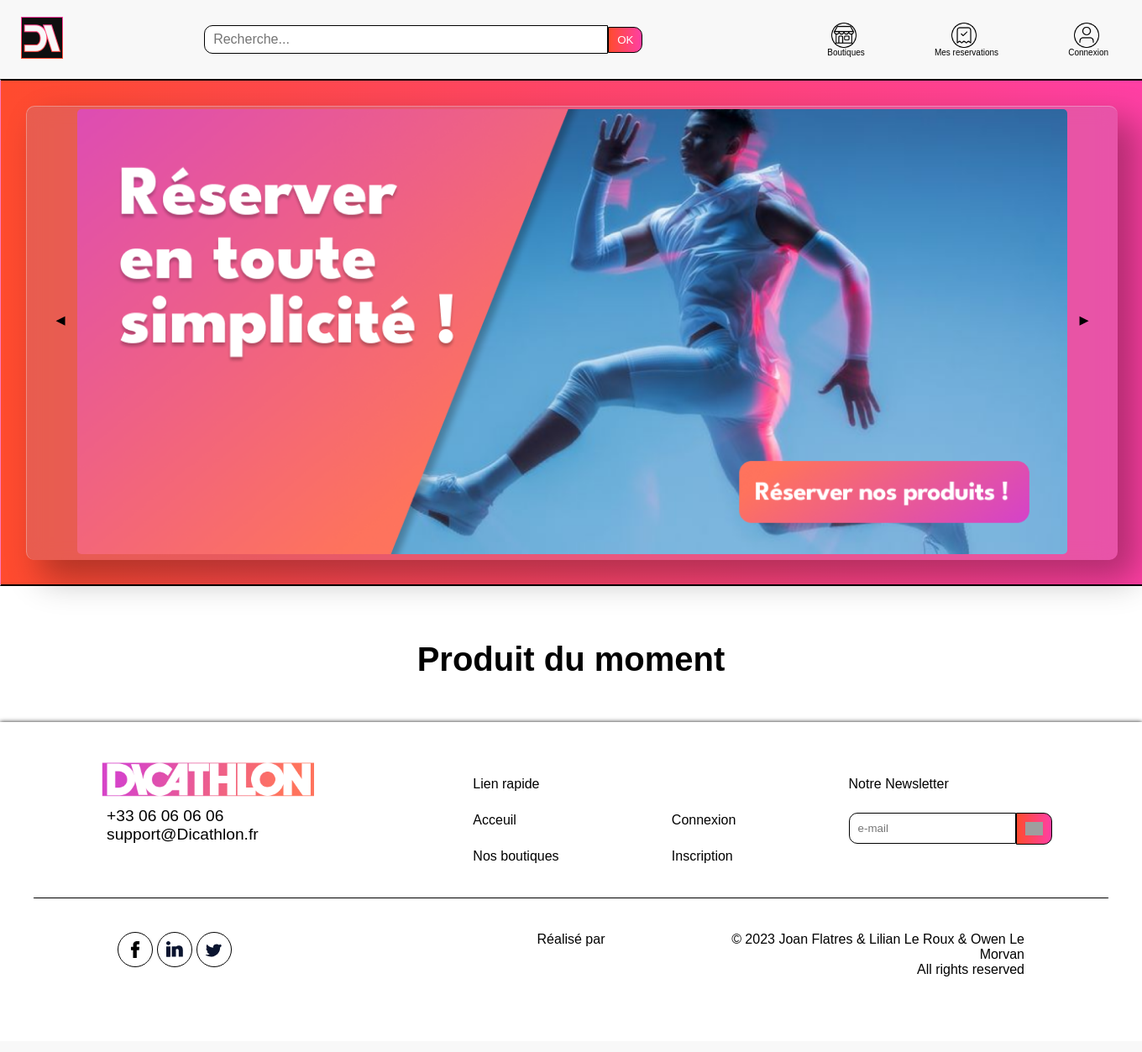
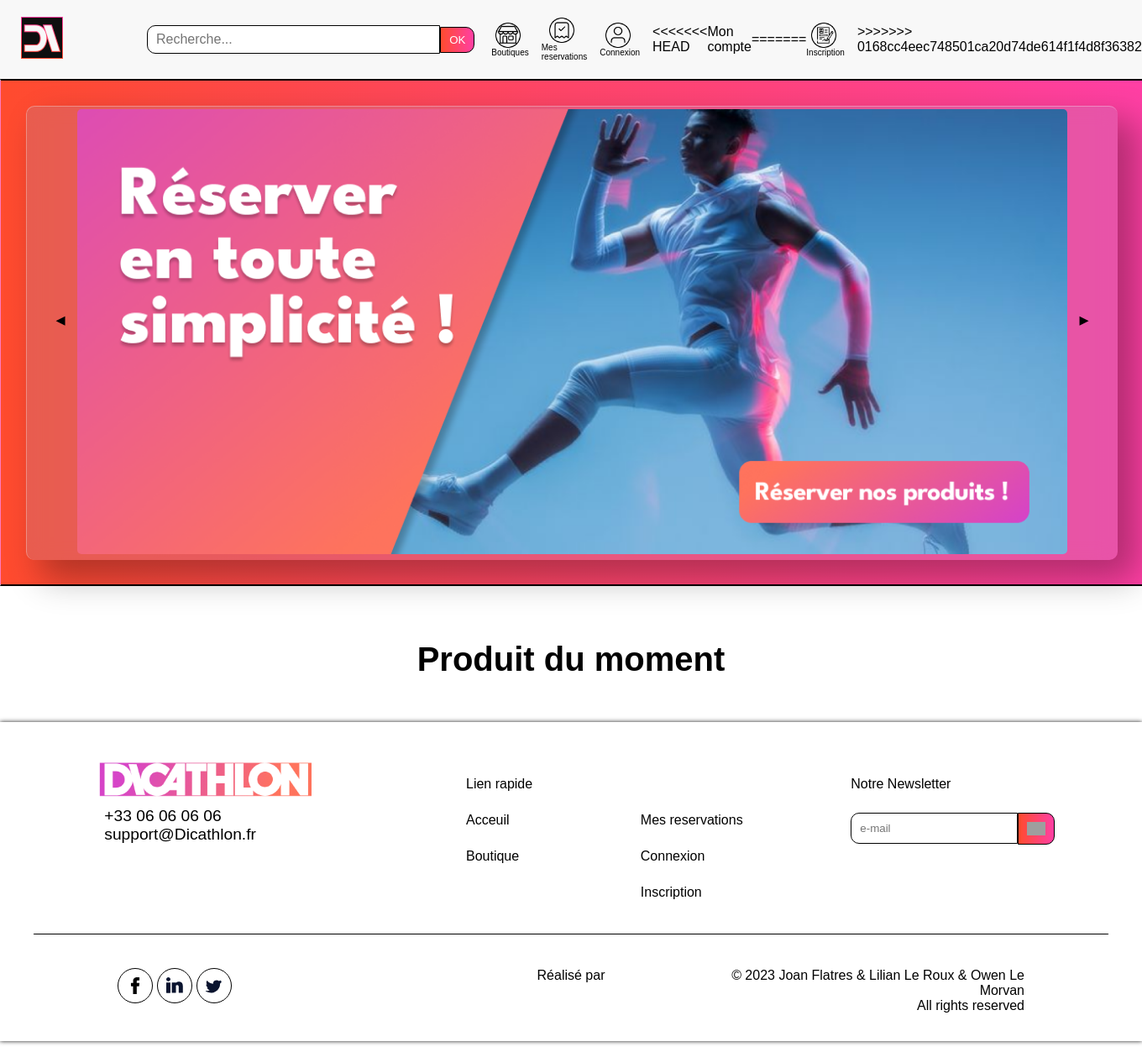
Before and after one commit to lil-leroux/SAE301, a CodeIgniter app: page /SAE301/ in a window 1360 px wide. Shown: the whole page at 84% size. Before the commit the page ends 1163 px from the top, so only its background shows below. Run offline with CodeIgniter, Linux system fonts and the light colour scheme; data that the repository does not hold is empty; grey boxes are pictures that could not be loaded.

Commit message:
Inscription

```diff
--- a/application/controllers/User.php
+++ b/application/controllers/User.php
@@ -6,6 +6,7 @@ class User extends CI_Controller {
     public function __construct() {
         parent::__construct();
         $this->load->model('User_model'); // Charger le modèle User_model
+
     }
 
     public function add() {
--- a/application/models/User_model.php
+++ b/application/models/User_model.php
@@ -75,11 +75,14 @@ public function updateUser($login, $nouveau_nom, $nouveau_prenom, $nouvelle_ddn,
     return $this->db->affected_rows() > 0;
 }
 
+<<<<<<< Updated upstream
 public function insert_user($data) {
     // Insérer l'utilisateur dans la table "utilisateur"
     $this->db->insert('utilisateur', $data);
 }
 
 
+=======
+>>>>>>> Stashed changes
 }
 ?>
--- a/application/views/footer.php
+++ b/application/views/footer.php
@@ -12,21 +12,22 @@
     <footer>
         <div class="footer_ligne1">
             <div class="footer_col1">
-                <img class="footer_logo" src="<?php echo base_url('img/decathlon-1-logo 3.png'); ?>">
+                <a href="<?php echo base_url('index.php'); ?>"><img class="footer_logo" src="<?php echo base_url('img/decathlon-1-logo 3.png'); ?>"></a>
                 <div class="footer_texteimp">+33 06 06 06 06 </div>
                 <div class="footer_texteimp">support@Dicathlon.fr</div>
             </div>
 
             <div class="footer_col1">
                 <div class="footer_titre footer_align">Lien rapide</div>
-                <div class="footer_align"><a class="lien_footer" src="<?php echo base_url('index.php/accueil.php'); ?>">Acceuil</a></div>
-                <div class="footer_align"><a class="lien_footer" src="<?php echo base_url('img/decathlon-1-logo 3.png'); ?>">Nos boutiques</a></div>
+                <div class="footer_align"><a class="lien_footer" href="<?php echo base_url('index.php'); ?>">Acceuil</a></div>
+                <div class="footer_align"><a class="lien_footer" href="<?php echo base_url('index.php/product/boutique'); ?>">Boutique</a></div>
             </div>
 
             <div class="footer_col1">
                 <div class="footer_titre footer_align footer_none">.</div>
-                <div class="footer_align"><a class="lien_footer" src="<?php echo base_url('index.php/login'); ?>">Connexion</a></div>
-                <div class="footer_align"><a class="lien_footer" src="<?php echo base_url('index.php/login'); ?>">Inscription</a></div>
+                <div class="footer_align"><a class="lien_footer" href="<?php echo base_url('index.php'); ?>">Mes reservations</a></div>
+                <div class="footer_align"><a class="lien_footer" href="<?php echo base_url('index.php/login'); ?>">Connexion</a></div>
+                <div class="footer_align"><a class="lien_footer" href="<?php echo base_url('index.php/login'); ?>">Inscription</a></div>
             </div>
 
             <div class="footer_col1">
--- a/application/views/header.php
+++ b/application/views/header.php
@@ -20,7 +20,7 @@
             <img src="<?php echo base_url('img/boutique.png'); ?>" alt="Mon Image">
             Boutiques
         </a>
-        <a class="user-options" href="<?php echo base_url('index.php/product/description'); ?>">
+        <a class="user-options" href="<?php echo base_url('index.php'); ?>">
             <img src="<?php echo base_url('img/mes réservations.png'); ?>" alt="Mon Image">
             Mes reservations
         </a>
@@ -28,6 +28,18 @@
             <img src="<?php echo base_url('img/connexion.png'); ?>" alt="Mon Image">
             Connexion
         </a>
+<<<<<<< HEAD
+
+
+        <a href="<?php echo base_url('index.php/login/welcome_view'); ?>">Mon compte</a>
+
+
+=======
+        <a class="user-options" class="inscription" href="<?php echo base_url('index.php/login'); ?>">
+            <img src="<?php echo base_url('img/inscription.png'); ?>" alt="Mon Image">
+            Inscription
+        </a>
+>>>>>>> 0168cc4eec748501ca20d74de614f1f4d8f36382
     </nav>
 </header>
 </body>
--- a/application/views/profil/update_user_view.php
+++ b/application/views/profil/update_user_view.php
@@ -48,6 +48,7 @@
 
             <input type="submit" value="Update User">
 
+<<<<<<< Updated upstream
             <?php echo form_close(); ?>
         </div>
     </section>
@@ -55,6 +56,10 @@
     // Chargez la barre de navigation
     $this->load->view('footer');
     ?>
+=======
+<a href="<?php echo base_url('index.php/login/welcome_view'); ?>">Retourner à l'accueil</a>
+
+>>>>>>> Stashed changes
 </body>
 
 </html>
```
Also changed, not shown: application/config/autoload.php (line endings or trailing spaces), img/inscription.png (added).
